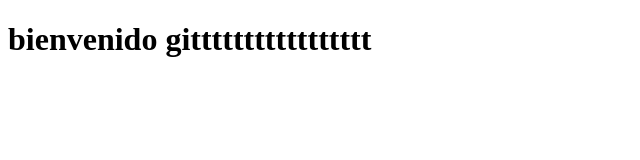
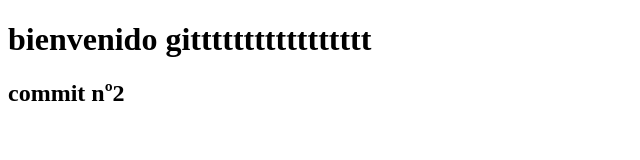
Before and after one commit to gasbrieva/clase-12, a plain HTML site: page index.html in a window 1280 px wide. Shown: the whole page, without its empty margins (0-640 px from the left). Drawn offline with Linux system fonts and the light colour scheme.

Commit message:
creamos h2

```diff
--- a/index.html
+++ b/index.html
@@ -8,6 +8,6 @@
 </head>
 <body>
     <h1>bienvenido gittttttttttttttttt</h1>
-
+    <h2>commit nº2</h2>
 </body>
 </html>
```
